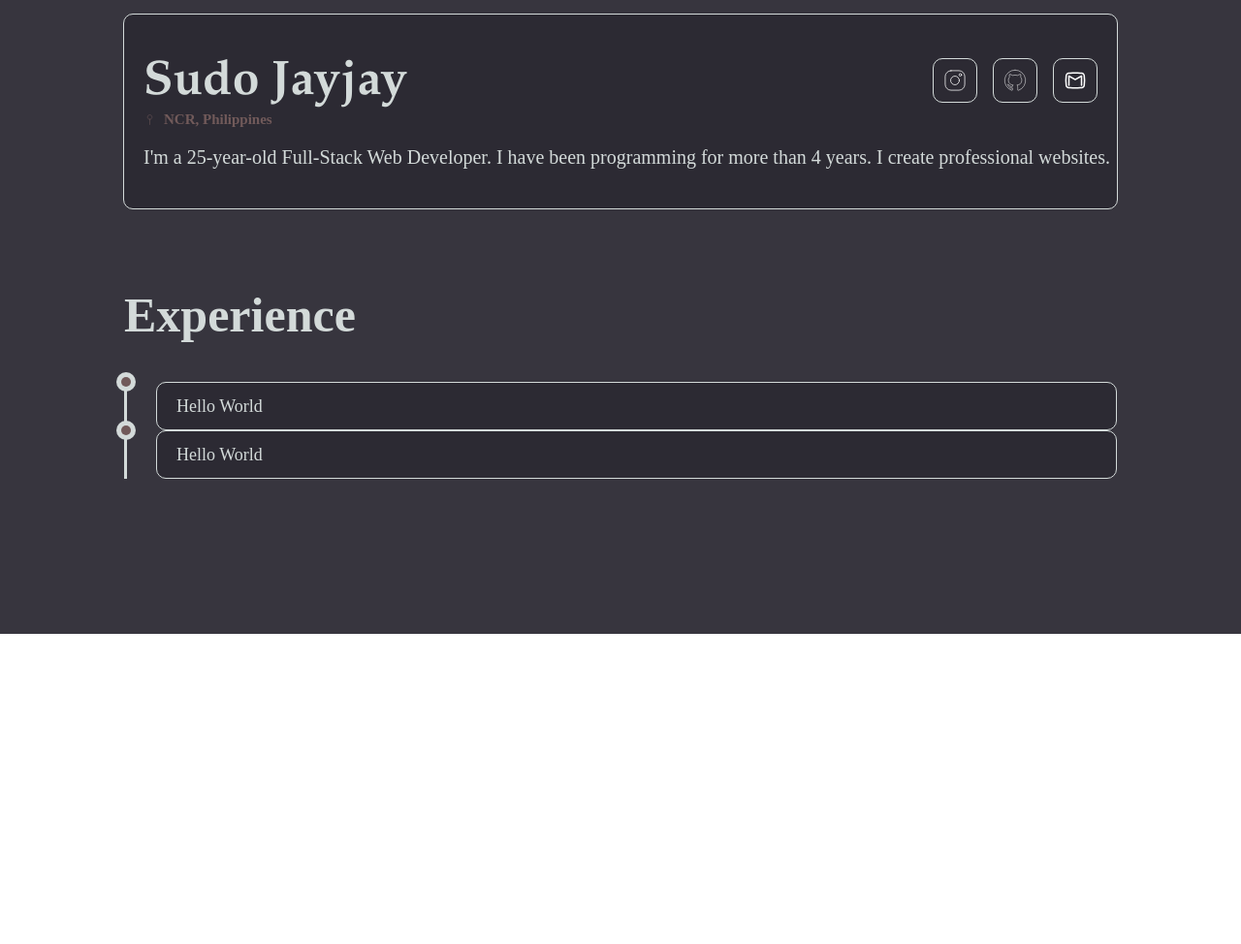
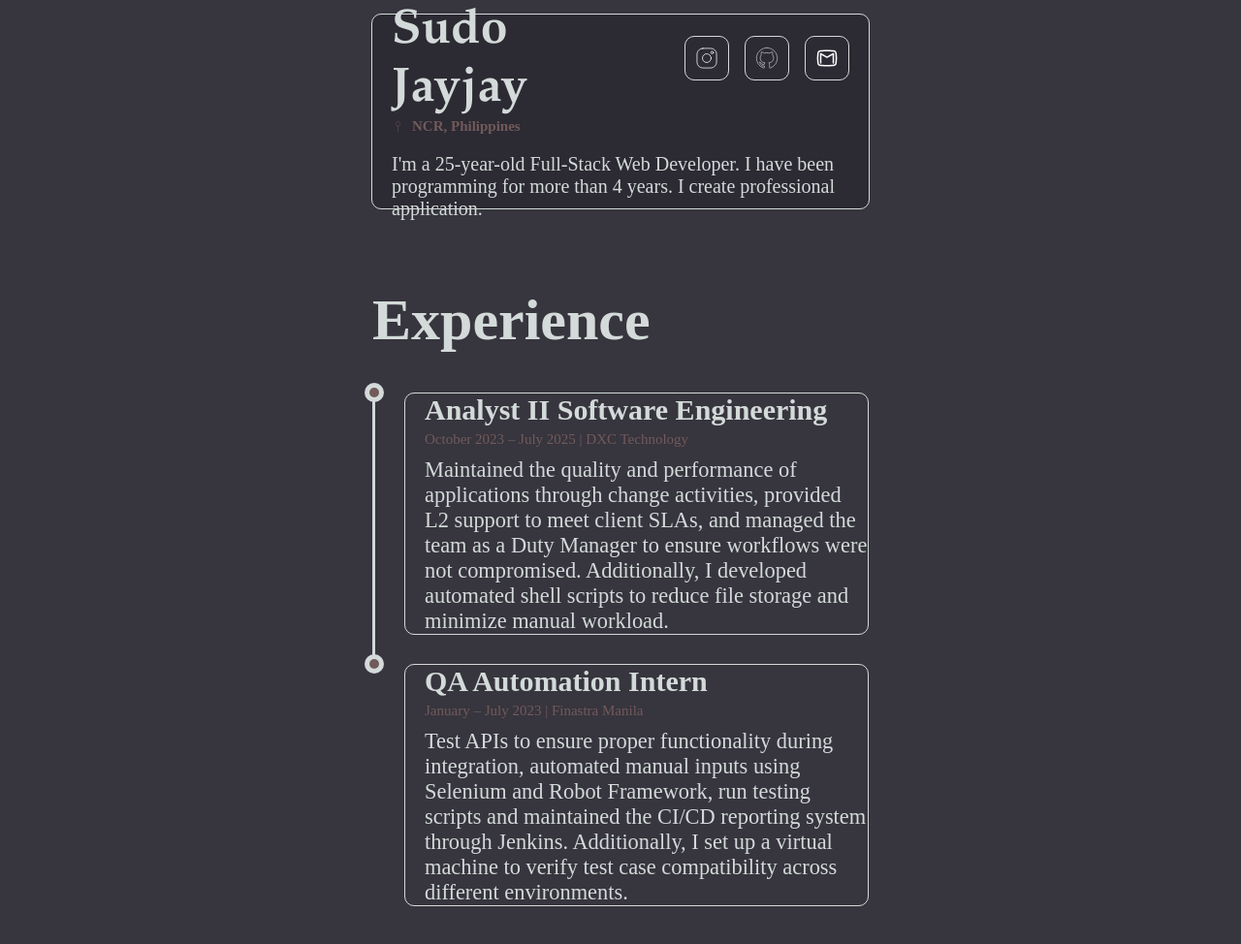
Before and after one commit to Sudo-Jayjay/personal-website1, a plain HTML site: page index.html in a window 1280 px wide. Shown: the part 146-1120 px from the top of the page at 97% size. Before the commit the page ends 800 px from the top, so only its background shows below. Drawn offline with Linux system fonts and the light colour scheme.

Commit message:
Add Experience and its description

```diff
--- a/index.html
+++ b/index.html
@@ -36,22 +36,46 @@
         </div>
         <div class="description">
           I'm a 25-year-old Full-Stack Web Developer. I have been programming
-          for more than 4 years. I create professional websites.
+          for more than 4 years. I create professional application.
         </div>
       </div>
       <div class="experience">
         <span>Experience</span>
         <div class="timeline">
-          <div class="timeline_midle">
+          <div class="timeline_middle">
             <div class="timeline_point"></div>
             <div class="timeline_point_center"></div>
           </div>
-          <div class="timeline_desc">Hello World</div>
-          <div class="timeline_midle">
+          <div class="timeline_desc">
+            <div class="role">Analyst II Software Engineering</div>
+            <div class="date_location">
+              October 2023 – July 2025 | DXC Technology
+            </div>
+            <div class="timeline_description">
+              Maintained the quality and performance of applications through
+              change activities, provided L2 support to meet client SLAs, and
+              managed the team as a Duty Manager to ensure workflows were not
+              compromised. Additionally, I developed automated shell scripts to
+              reduce file storage and minimize manual workload.
+            </div>
+          </div>
+          <div class="timeline_middle_last">
             <div class="timeline_point"></div>
             <div class="timeline_point_center"></div>
           </div>
-          <div class="timeline_desc">Hello World</div>
+          <div class="timeline_desc">
+            <div class="role">QA Automation Intern</div>
+            <div class="date_location">
+              January – July 2023 | Finastra Manila
+            </div>
+            <div class="timeline_description">
+              Test APIs to ensure proper functionality during integration,
+              automated manual inputs using Selenium and Robot Framework, run
+              testing scripts and maintained the CI/CD reporting system through
+              Jenkins. Additionally, I set up a virtual machine to verify test
+              case compatibility across different environments.
+            </div>
+          </div>
         </div>
       </div>
     </div>
--- a/styles/main.css
+++ b/styles/main.css
@@ -5,7 +5,7 @@ body{
 
 .container{
     width: 100%;
-    height: 100vh;
+    height: 2000px;
     display: flex;
     flex-direction: column;
     align-items: center;
@@ -25,6 +25,7 @@ body{
     color: #D3DAD9;
     gap: 2.5rem;
     position: fixed;
+    z-index: 1;
 }
 
 .name{
@@ -48,7 +49,7 @@ a{
 }
 
 .introduction{
-    width: 80%;
+    width: 40%;
     height: 200px;
     margin-top: 10rem;
     background-color: #2C2A33;
@@ -113,12 +114,12 @@ a{
 }
 
 .experience{
-    width: 80%;
+    width: 40%;
 }
 
 .experience > span{
     float: left;
-    font-size: 50px;
+    font-size: 60px;
     font-weight: bold;
     color: #D3DAD9;
 }
@@ -131,9 +132,14 @@ a{
     clear: left;
 }
 
-.timeline_midle{
+.timeline_middle{
     position: relative;
     background: #D3DAD9;
+}
+
+.timeline_middle_last{
+    position: relative;
+    background: #37353E;
 }
 
 .timeline_point{
@@ -158,15 +164,32 @@ a{
     border-radius: 50%;
 }
 
+
 .timeline_desc{
     color: #D3DAD9;
     font-weight: lighter;
     padding-left: 20px;
-    font-size: 18px;
-    background-color: #2C2A33;
     margin-left: 30px;
     border-radius: 10px;
     border: 1px solid #D3DAD9;
     display: flex;
-    align-items: center;
+    flex-direction: column;
+    justify-content: center;
+    margin-bottom: 30px;
 }
+
+.role{
+    font-weight: bold;
+    font-size: 30px;
+}
+
+.date_location{
+    font-size: 15px;
+    color: #715A5A;
+    margin-top: 5px;
+}
+
+.timeline_description{
+    font-size: 1.4rem;
+    margin-top: 10px;
+}
```
